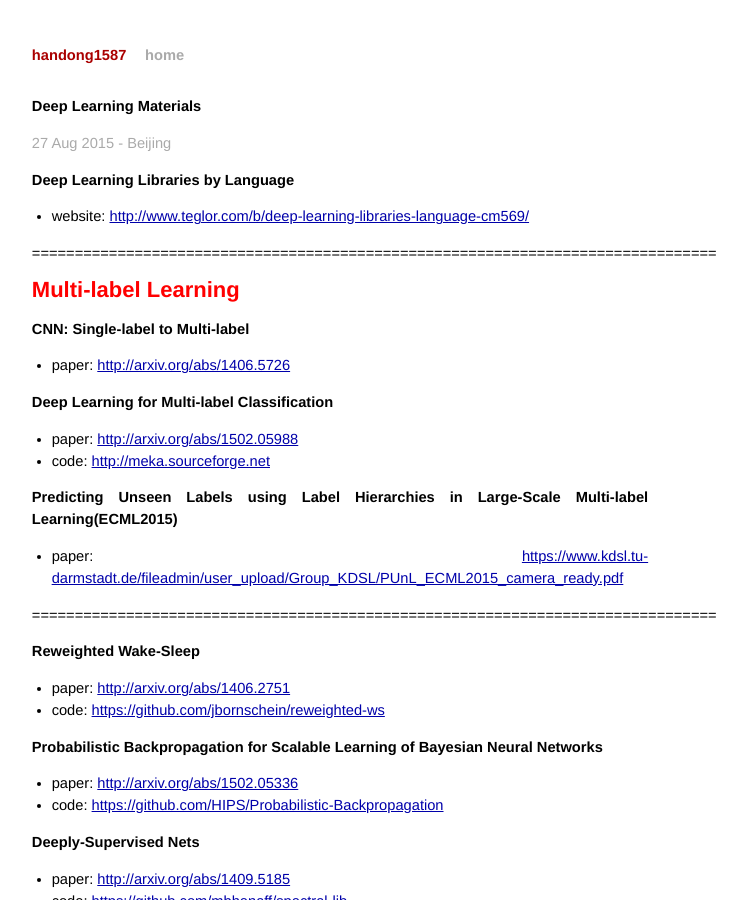
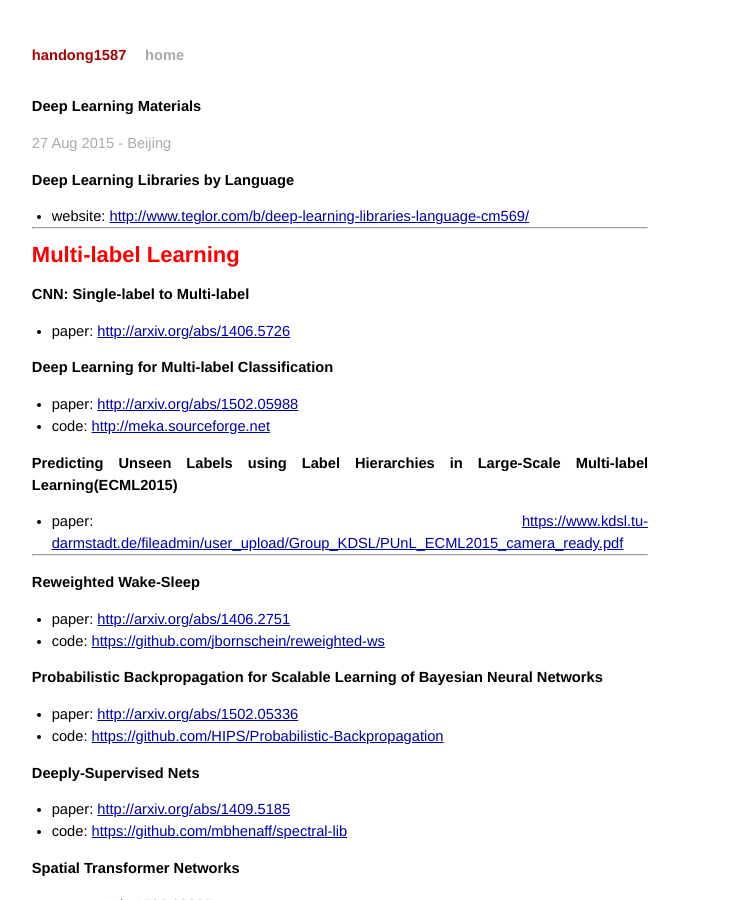
Before and after one commit to handong1587/handong1587.github.io, a Jekyll site: the page built from _posts/deep_learning/2015-08-27-deep-learning-materials.md, in a window 1280 px wide and 900 px high. Shown: the whole window, without its empty margins (300-1047 px from the left). Built offline with Jekyll 4.4.1, drawn with Linux system fonts in a browser that asks for light colours; Markdown is read by kramdown in place of the engine named in the settings; comment, search, counter and statistics services are not loaded.

Commit message:
update md

```diff
--- a/_posts/deep_learning/2015-08-27-deep-learning-materials.md
+++ b/_posts/deep_learning/2015-08-27-deep-learning-materials.md
@@ -13,7 +13,7 @@ title: Deep Learning Materials
 
 - website: [http://www.teglor.com/b/deep-learning-libraries-language-cm569/](http://www.teglor.com/b/deep-learning-libraries-language-cm569/)
 
-================================================================================
+_ _ _
 
 <span style="color: red; font-size: 150%; font-weight: bold;">
 Multi-label Learning
@@ -32,7 +32,7 @@ Multi-label Learning
 
 - paper: [https://www.kdsl.tu-darmstadt.de/fileadmin/user_upload/Group_KDSL/PUnL_ECML2015_camera_ready.pdf](https://www.kdsl.tu-darmstadt.de/fileadmin/user_upload/Group_KDSL/PUnL_ECML2015_camera_ready.pdf)
 
-================================================================================
+_ _ _
 
 **Reweighted Wake-Sleep**
 
```
